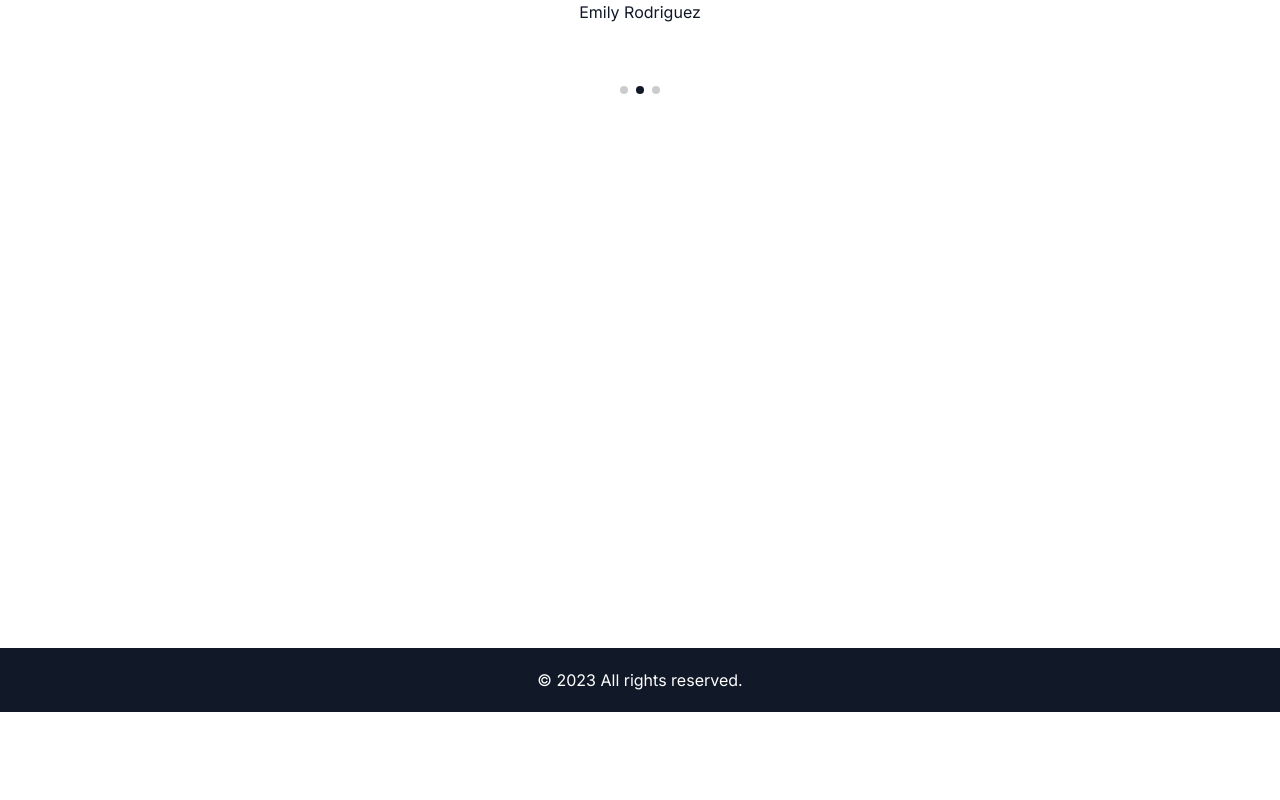
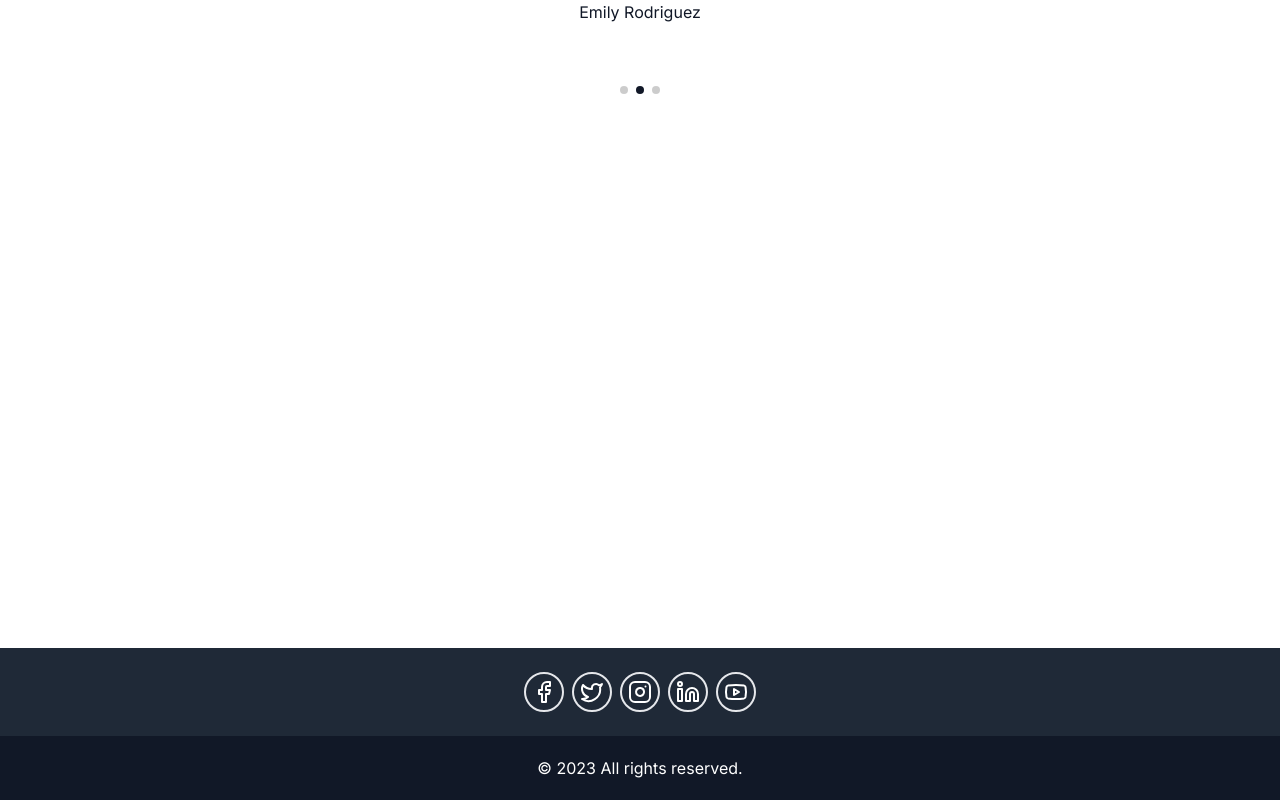
Before and after one commit to hannakozak/gutter-service, a Next.js app: page / in a window 1280 px wide. Shown: the part 1838-2638 px from the top of the page. Before the commit the page ends 2550 px from the top, so only its background shows below. Built offline with nearby package versions, Linux system fonts and the light colour scheme; a web font is replaced by a local one.

Commit message:
feat: social icons

```diff
--- a/src/app/layout.tsx
+++ b/src/app/layout.tsx
@@ -3,6 +3,7 @@ import "../ui/globals.css";
 import { inter } from "../ui/fonts";
 import { Header } from "@/ui/header/header";
 import { Footer } from "@/ui/footer/footer";
+import { SocialMedia } from "@/ui/footer/social-media";
 export default function RootLayout({ children }: { children: React.ReactNode }) {
 	return (
 		<html lang="en">
@@ -11,6 +12,7 @@ export default function RootLayout({ children }: { children: React.ReactNode })
 			>
 				<Header />
 				{children}
+				<SocialMedia />
 				<Footer />
 			</body>
 		</html>
--- /dev/null
+++ b/src/ui/footer/social-media.tsx
@@ -0,0 +1,27 @@
+import { Facebook, Instagram, Linkedin, Twitter, Youtube } from "lucide-react";
+
+export const SocialMedia = () => {
+	return (
+		<section className="bg-gray-800 text-white">
+			<div className="container mb-6 px-6 pt-6">
+				<div className="mb-6 flex justify-center gap-2">
+					<div className=" flex h-10 w-10 items-center justify-center rounded-full border-2 hover:bg-gray-900">
+						<Facebook />
+					</div>
+					<div className=" flex h-10 w-10 items-center justify-center rounded-full border-2 hover:bg-gray-900">
+						<Twitter />
+					</div>
+					<div className=" flex h-10 w-10 items-center justify-center rounded-full border-2 hover:bg-gray-900">
+						<Instagram />
+					</div>
+					<div className=" flex h-10 w-10 items-center justify-center rounded-full border-2 hover:bg-gray-900">
+						<Linkedin />
+					</div>
+					<div className=" flex h-10 w-10 items-center justify-center rounded-full border-2 hover:bg-gray-900">
+						<Youtube />
+					</div>
+				</div>
+			</div>
+		</section>
+	);
+};
```
